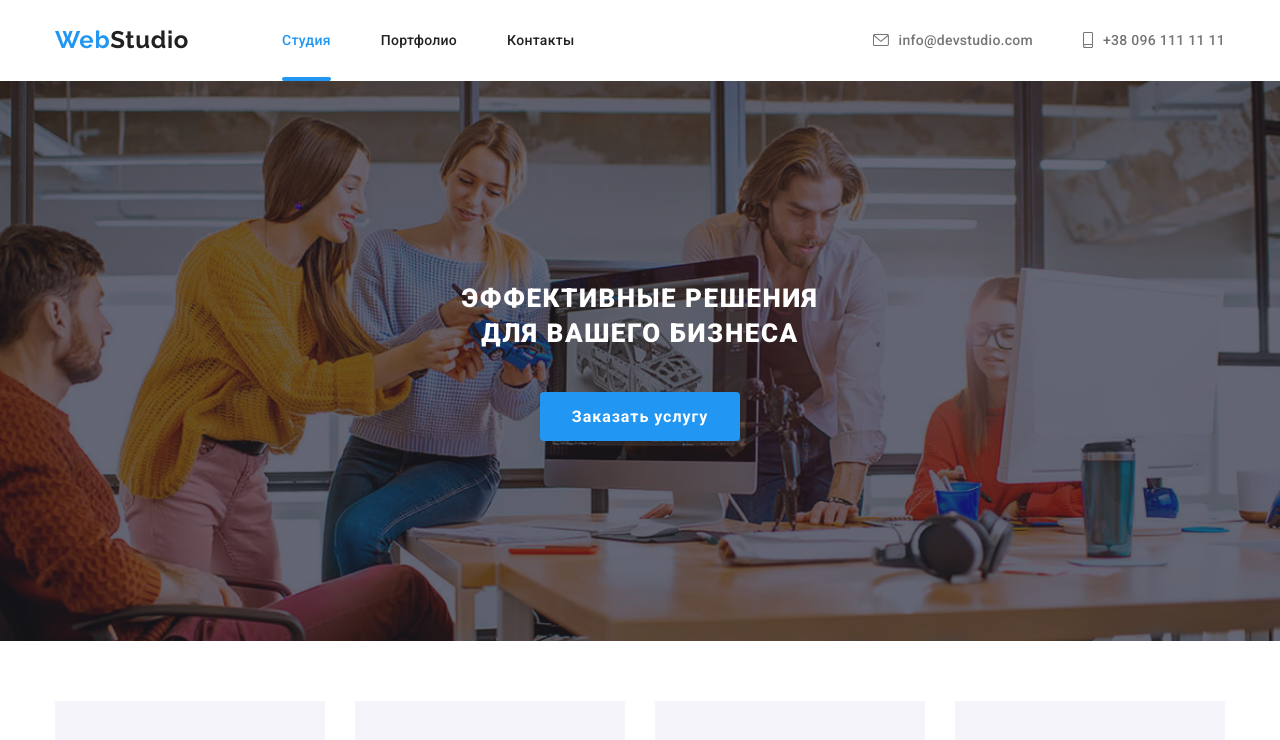
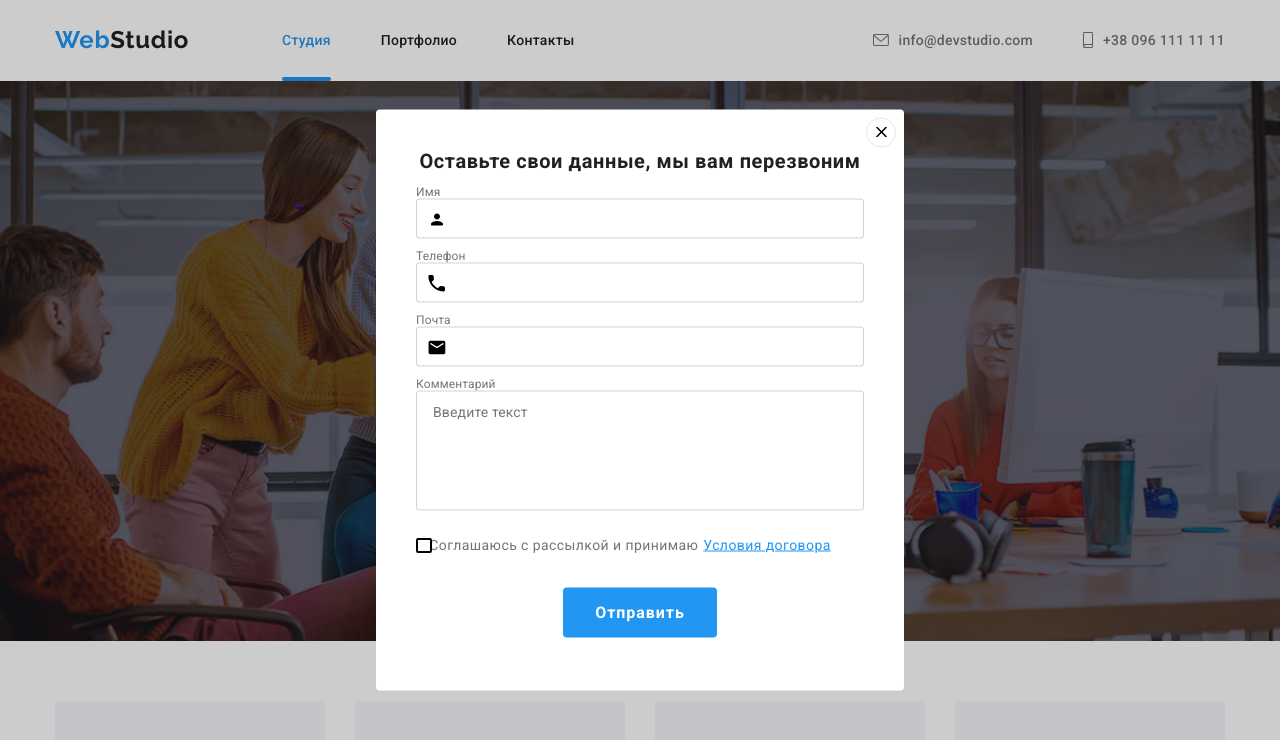
Before and after one commit to vitalik57/homework-08, a plain HTML site: page index.html in a window 1280 px wide. Both pictures are taken after a click on the button "Заказать услугу". Shown: the top 740 px of the page. Drawn offline with nearby package versions, Linux system fonts and the light colour scheme.

Commit message:
правки

```diff
--- a/index.html
+++ b/index.html
@@ -122,7 +122,7 @@
                   <use href="./images/icons-defs.svg#icon-close-btn"></use>
                 </svg>
               </button>
-              <h2>Оставьте свои данные, мы вам перезвоним</h2>
+              <h2>Оставьте свои данные, мы вам<br> перезвоним</h2>
                <form class="modal-form">
                 <label class="modal-form-input-label">
                   Имя
@@ -190,7 +190,7 @@
                 <button type="button " class="button hero-button primary">
                   Отправить
                 </button>
-              </form> -->
+              </form>
             </div>
           </div>
         </div>
@@ -587,5 +587,6 @@
       </div>
     </footer>
     <script src="./js/modal.js"></script>
+    <script src="./js/burger.js"></script>
   </body>
 </html>
--- /dev/null
+++ b/js/burger.js
@@ -0,0 +1,18 @@
+// (() => {
+//   const refs = {
+//     openModalBtn: document.querySelector('[data-modal-open]'),
+//     closeModalBtn: document.querySelector('[data-modal-close]'),
+//     modal: document.querySelector('[data-modal]'),
+//   };
+
+//   refs.openModalBtn.addEventListener('click', toggleModal);
+//   refs.closeModalBtn.addEventListener('click', toggleModal);
+
+//   function toggleModal() {
+//     refs.modal.classList.toggle('is-hidden');
+//   }
+// })();
+(() => {  const menuBtnRef = document.querySelector('[data-menu-button]');  const mobileMenuRef = document.querySelector('[data-menu]');
+ menuBtnRef.addEventListener('click', () => {    const expanded = menuBtnRef.getAttribute('aria-expanded') === 'true' || false;
+   menuBtnRef.classList.toggle('is-open');    menuBtnRef.setAttribute('aria-expanded', !expanded);
+   mobileMenuRef.classList.toggle('is-open');  });})();
--- a/js/modal.js
+++ b/js/modal.js
@@ -1,18 +1,14 @@
-// (() => {
-//   const refs = {
-//     openModalBtn: document.querySelector('[data-modal-open]'),
-//     closeModalBtn: document.querySelector('[data-modal-close]'),
-//     modal: document.querySelector('[data-modal]'),
-//   };
+(() => {
+  const refs = {
+    openModalBtn: document.querySelector('[data-modal-open]'),
+    closeModalBtn: document.querySelector('[data-modal-close]'),
+    modal: document.querySelector('[data-modal]'),
+  };
 
-//   refs.openModalBtn.addEventListener('click', toggleModal);
-//   refs.closeModalBtn.addEventListener('click', toggleModal);
+  refs.openModalBtn.addEventListener('click', toggleModal);
+  refs.closeModalBtn.addEventListener('click', toggleModal);
 
-//   function toggleModal() {
-//     refs.modal.classList.toggle('is-hidden');
-//   }
-// })();
-(() => {  const menuBtnRef = document.querySelector('[data-menu-button]');  const mobileMenuRef = document.querySelector('[data-menu]');
- menuBtnRef.addEventListener('click', () => {    const expanded = menuBtnRef.getAttribute('aria-expanded') === 'true' || false;
-   menuBtnRef.classList.toggle('is-open');    menuBtnRef.setAttribute('aria-expanded', !expanded);
-   mobileMenuRef.classList.toggle('is-open');  });})();
+  function toggleModal() {
+    refs.modal.classList.toggle('is-hidden');
+  }
+})();
--- a/sass/components/_modal.scss
+++ b/sass/components/_modal.scss
@@ -16,9 +16,13 @@
   left: 50%;
   transform: scale(1) translate(-50%, -50%);
   border-radius: 4px;
-  width: 528px;
-  height: 581px;
+  width: 450px;
+  height: 609px;
   background-color: var(--primary-bg-color);
+  @media screen and(min-width:1200px) {
+    width: 528px;
+    height: 581px;
+  }
 }
 .backdrop {
   z-index: 2;
@@ -128,7 +132,7 @@
 .checkbox-label {
   position: relative;
   font-weight: 400;
-  font-size: 14px;
+  font-size: 12px;
   line-height: 1.714;
   letter-spacing: 0.03em;
   color: var(--primary-text-color);
@@ -136,6 +140,10 @@
   align-items: center;
   justify-content: center;
   margin-bottom: 30px;
+  padding-right: 20px;
+  @media screen and(min-width:1200px) {
+    font-size: 14px;
+  }
 }
 .policy {
   color: var(--accent-text-color);
@@ -174,3 +182,8 @@
     }
   }
 }
+br {
+  @media screen and(min-width:1200px) {
+    display: none;
+  }
+}
```
Also changed, not shown: css/main.css, css/main.min.css, 2 other files.
